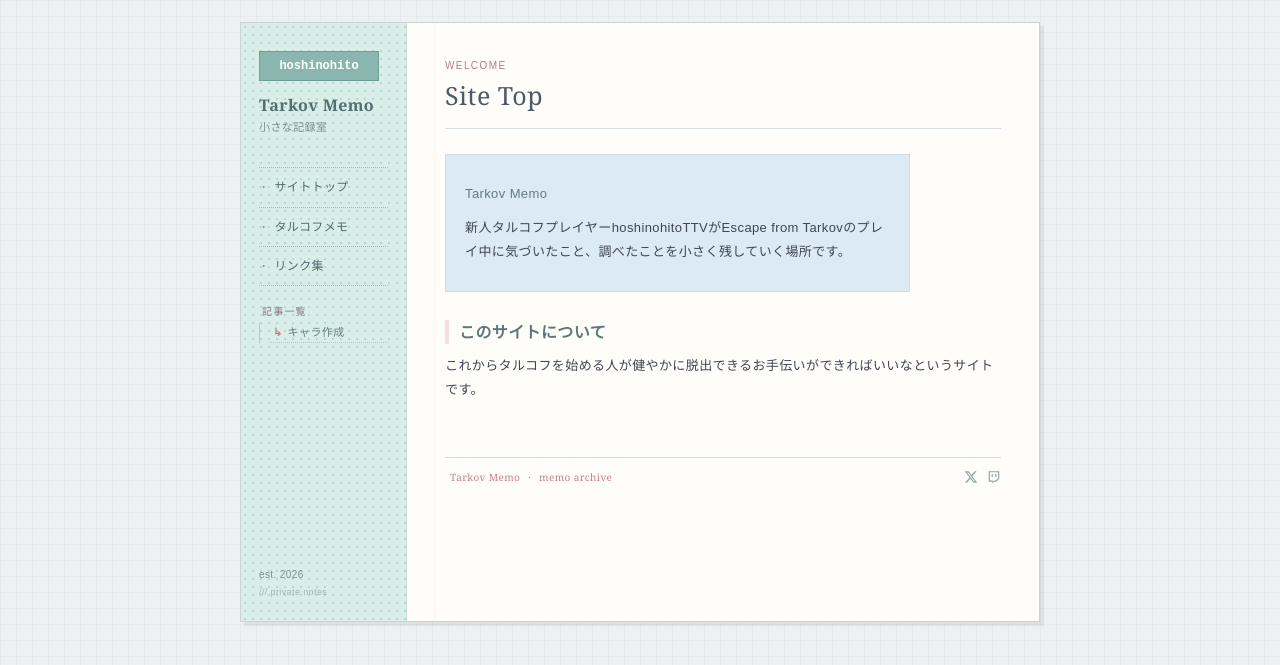
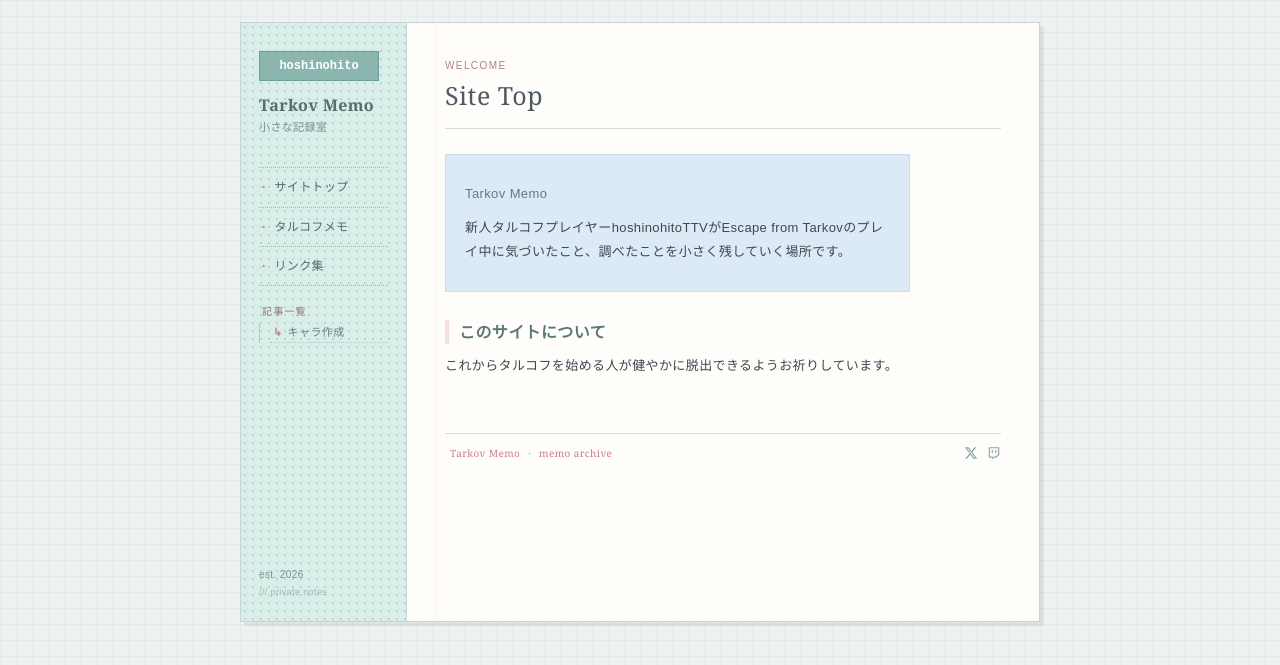
Before and after one commit to hosinohito/tarkovmemo, a Jekyll site: the page built from index.html, in a window 1280 px wide. Shown: the top 665 px of the page. Built offline with Jekyll 4.4.1, drawn with Linux system fonts in a browser that asks for light colours.

Commit message:
Update index.html

```diff
--- a/index.html
+++ b/index.html
@@ -9,4 +9,4 @@
 </section>
 
 <h2>このサイトについて</h2>
-<p>これからタルコフを始める人が健やかに脱出できるお手伝いができればいいなというサイトです。</p>
+<p>これからタルコフを始める人が健やかに脱出できるようお祈りしています。</p>
```
